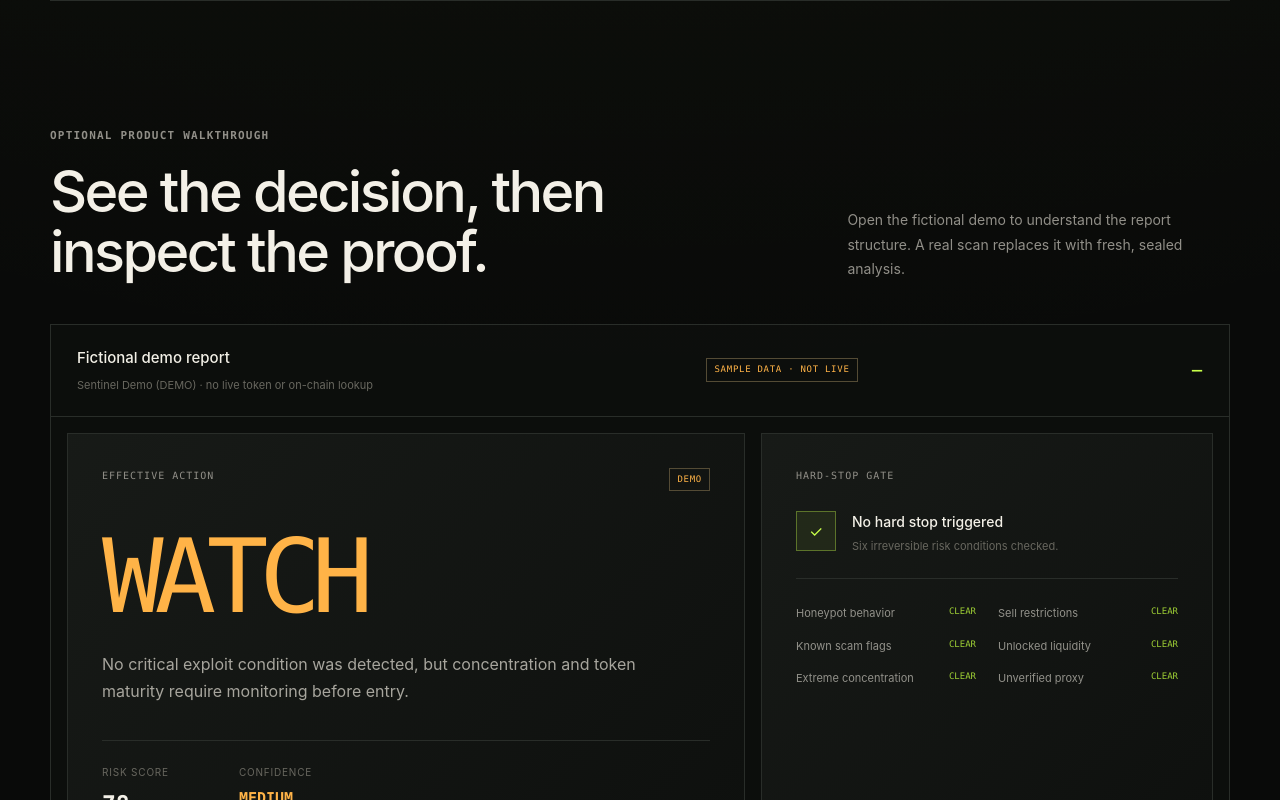
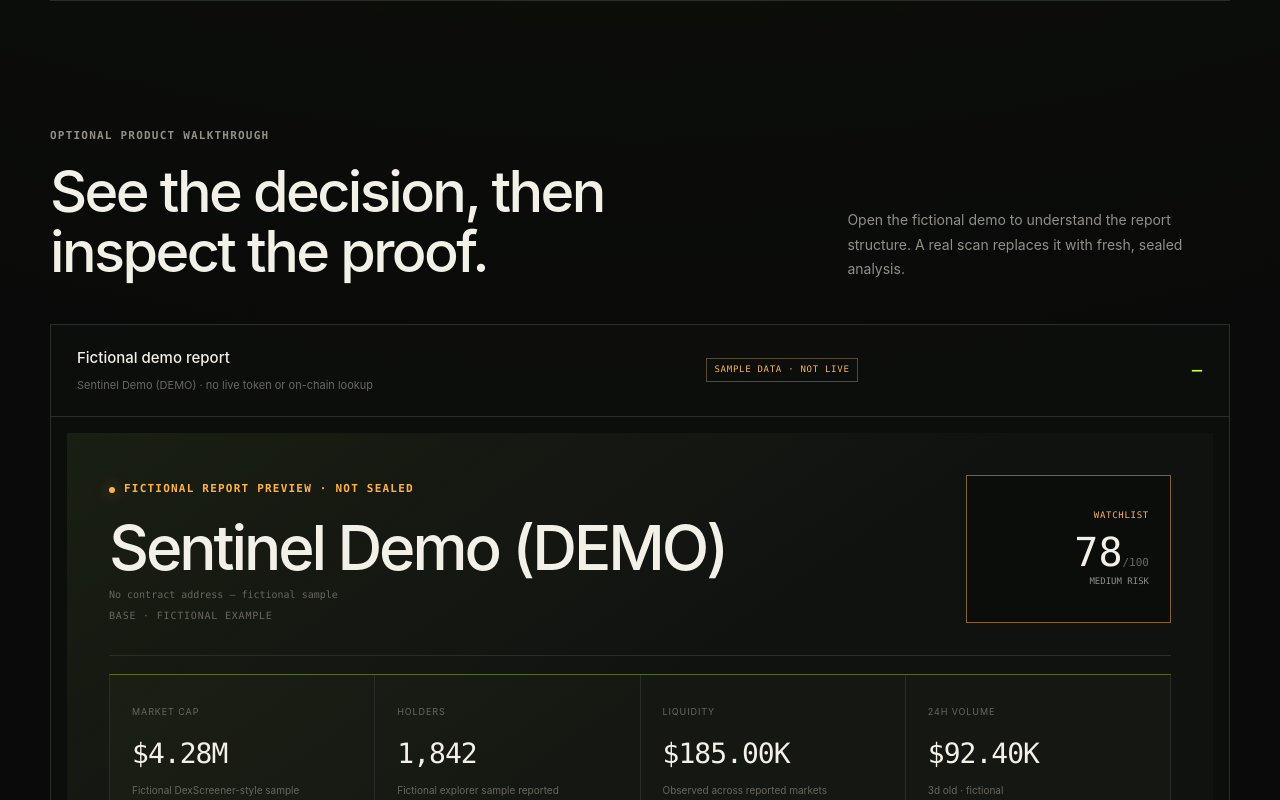
Before and after one commit to nfouad1/chainseer-api, a Next.js app in the folder chainseer_web/: page / in a window 1280 px wide. Both pictures are taken after a click on the button "OPEN DEMO REPORT →". Shown: the part 1003-1803 px from the top of the page. Built offline with nearby package versions, Linux system fonts and the light colour scheme.

Commit message:
Render demo through the live report component

```diff
--- a/chainseer_web/app/globals.css
+++ b/chainseer_web/app/globals.css
@@ -1322,6 +1322,16 @@ a { color: inherit; text-decoration: none; }
   font-size: 11px;
 }
 .demo-content { padding: 16px; }
+.demo-content > .live-report {
+  width: 100%;
+  margin: 0;
+  border: 0;
+  box-shadow: none;
+}
+.demo-live-report .eyebrow,
+.demo-live-report .status-dot { color: var(--amber); }
+.demo-live-report .status-dot { background: var(--amber); box-shadow: 0 0 14px rgba(255, 179, 71, 0.55); }
+.critical-monitor.monitor-demo button:disabled { cursor: not-allowed; }
 .decision-grid { display: grid; grid-template-columns: 1.2fr 0.8fr; gap: 16px; }
 .decision-card, .stops-card, .factor-panel, .evidence-panel {
   border: 1px solid var(--line);
--- a/chainseer_web/app/page.tsx
+++ b/chainseer_web/app/page.tsx
@@ -1,6 +1,6 @@
 "use client";
 
-import { FormEvent, useEffect, useState } from "react";
+import { FormEvent, useEffect, useId, useState } from "react";
 
 const ADDRESS_RE = /^0x[a-fA-F0-9]{40}$/;
 const SOLANA_ADDRESS_RE = /^[1-9A-HJ-NP-Za-km-z]{32,44}$/;
@@ -324,6 +324,7 @@ function nodePriority(node: EntityGraphNode, graph: EntityGraph) {
 function EntityEvidenceGraph({ graph }: { graph?: EntityGraph }) {
   const [filter, setFilter] = useState<GraphFilter>("all");
   const [selectedId, setSelectedId] = useState(graph?.root_entity_id || "");
+  const titleId = useId();
 
   if (!graph?.graph_hash || !graph.nodes?.length) {
     return (
@@ -384,13 +385,13 @@ function EntityEvidenceGraph({ graph }: { graph?: EntityGraph }) {
     .slice(0, 6);
 
   return (
-    <section className="entity-graph" aria-labelledby="entity-graph-title">
+    <section className="entity-graph" aria-labelledby={titleId}>
       <details className="analysis-disclosure">
         <summary className="entity-graph-head analysis-disclosure-trigger">
           <div>
             <span className="panel-index">03</span>
             <p className="entity-kicker">Evidence-linked ownership and control</p>
-            <h3 id="entity-graph-title">Entity &amp; insider evidence</h3>
+            <h3 id={titleId}>Entity &amp; insider evidence</h3>
           </div>
           <div className={`insider-risk risk-${graph.summary.insider_risk_level.toLowerCase()}`}>
             <span>Insider risk</span>
@@ -553,11 +554,13 @@ function LiveReport({
   isMonitoring,
   monitorBusy,
   onToggleMonitor,
+  isDemo = false,
 }: {
   report: PublicReport;
   isMonitoring: boolean;
   monitorBusy: boolean;
   onToggleMonitor: () => void;
+  isDemo?: boolean;
 }) {
   const factorEntries = Object.entries(report.factors)
     .filter(([key, value]) => key !== "legitimacy" && Number.isFinite(value))
@@ -596,12 +599,16 @@ function LiveReport({
       : "No reliable count returned";
 
   return (
-    <section className="live-report" id="live-report" aria-live="polite">
+    <section
+      className={`live-report ${isDemo ? "demo-live-report" : ""}`}
+      id={isDemo ? "demo-live-report" : "live-report"}
+      aria-live={isDemo ? undefined : "polite"}
+    >
       <div className="live-report-head">
         <div>
           <div className="eyebrow">
             <span className="status-dot" />
-            Live sealed analysis
+            {isDemo ? "Fictional report preview · not sealed" : "Live sealed analysis"}
           </div>
           <h2>
             {report.token.name || "Unknown token"}
@@ -687,26 +694,31 @@ function LiveReport({
         <p>{report.decision.recommendation || "Review the evidence before making a decision."}</p>
       </div>
 
-      <div className={`critical-monitor ${isMonitoring ? "monitor-active" : ""}`}>
+      <div className={`critical-monitor ${isMonitoring ? "monitor-active" : ""} ${isDemo ? "monitor-demo" : ""}`}>
         <div>
           <span>Critical state monitor</span>
           <strong>
-            {isMonitoring
+            {isDemo
+              ? "Available after a real token scan"
+              : isMonitoring
               ? "Watching liquidity, authority, upgrades, and sellability"
               : "Get alerted when a critical token state changes"}
           </strong>
           <p>
-            Confirmed events are checked near real time while this site is open.
-            Delivery follows watcher cadence and cannot be guaranteed before a transaction.
+            {isDemo
+              ? "Monitoring is disabled for fictional sample data. A real report can activate the device-local critical-event watcher."
+              : "Confirmed events are checked near real time while this site is open. Delivery follows watcher cadence and cannot be guaranteed before a transaction."}
           </p>
         </div>
         <button
           type="button"
           onClick={onToggleMonitor}
-          disabled={monitorBusy}
-          aria-pressed={isMonitoring}
+          disabled={isDemo || monitorBusy}
+          aria-pressed={isDemo ? undefined : isMonitoring}
         >
-          {monitorBusy
+          {isDemo
+            ? "Demo only"
+            : monitorBusy
             ? "Updating…"
             : isMonitoring
               ? "Stop monitoring"
@@ -756,14 +768,14 @@ function LiveReport({
         <details className="live-evidence analysis-disclosure">
           <summary className="panel-head analysis-disclosure-trigger">
             <div><span className="panel-index">02</span><h3>Verification</h3></div>
-            <div className="verified-seal"><span>◆</span> {report.timechain.decision || "SEALED"}</div>
+            <div className="verified-seal"><span>◆</span> {isDemo ? "DEMO · NOT SEALED" : report.timechain.decision || "SEALED"}</div>
           </summary>
           <div className="analysis-disclosure-body">
             <dl>
-              <div><dt>Timechain Ring</dt><dd>{report.timechain.ring ?? "—"}</dd></div>
-              <div><dt>Ring hash</dt><dd>{report.timechain.ring_hash?.slice(0, 20) || "—"}…</dd></div>
-              <div><dt>Ledger hash</dt><dd>{report.evidence.ledger_hash?.slice(0, 20) || "—"}…</dd></div>
-              <div><dt>{anchorLabel}</dt><dd>{report.evidence.block_pin?.toLocaleString() || "—"}</dd></div>
+              <div><dt>Timechain Ring</dt><dd>{isDemo ? "Not sealed" : report.timechain.ring ?? "—"}</dd></div>
+              <div><dt>Ring hash</dt><dd>{isDemo ? "Not created" : `${report.timechain.ring_hash?.slice(0, 20) || "—"}…`}</dd></div>
+              <div><dt>Ledger hash</dt><dd>{isDemo ? "Illustrative only" : `${report.evidence.ledger_hash?.slice(0, 20) || "—"}…`}</dd></div>
+              <div><dt>{isDemo ? `Illustrative ${anchorLabel.toLowerCase()}` : anchorLabel}</dt><dd>{report.evidence.block_pin?.toLocaleString() || "—"}</dd></div>
             </dl>
             {report.evidence.anchor_caveat && (
               <p className="anchor-caveat">{report.evidence.anchor_caveat}</p>
@@ -805,44 +817,203 @@ function LiveReport({
   );
 }
 
-const factors = [
-  { label: "Contract security", score: 94 },
-  { label: "Honeypot safety", score: 100 },
-  { label: "Liquidity health", score: 76 },
-  { label: "LP lock", score: 82 },
-  { label: "Holder distribution", score: 61 },
-  { label: "Volume quality", score: 72 },
-  { label: "Token maturity", score: 45 },
-  { label: "Creator risk", score: 68 },
-  { label: "Wash trading", score: 87 },
-  { label: "Deployer history", score: 74 },
-  { label: "Market sentiment", score: 70 },
-  { label: "Trend strength", score: 66 },
-];
-
-const evidence = [
-  {
-    id: "DEMO-001",
-    label: "Source code verified",
-    source: "Blockscout",
-    block: "Demo block",
-    status: "confirmed",
+const demoReport: PublicReport = {
+  schema_version: "chainseer.public.v1",
+  token: {
+    address: "No contract address — fictional sample",
+    name: "Sentinel Demo",
+    symbol: "DEMO",
+    chain: "Base · fictional example",
+    chain_id: 8453,
   },
-  {
-    id: "DEMO-002",
-    label: "No sell restriction detected",
-    source: "GoPlus + RPC",
-    block: "Demo block",
-    status: "confirmed",
+  decision: {
+    action: "WATCHLIST",
+    risk_level: "Medium",
+    model_risk_level: "Medium",
+    score: 78,
+    confidence: "MODERATE",
+    confidence_detail:
+      "Illustrative evidence coverage with one deliberately unresolved deployer-history check.",
+    recommendation:
+      "No deterministic hard stop appears in this fictional example, but concentration and market maturity warrant monitoring before exposure.",
+    hard_stops: [],
   },
-  {
-    id: "DEMO-003",
-    label: "Top 10 holders control 31.8%",
-    source: "RPC",
-    block: "Demo block",
-    status: "watch",
+  factors: {
+    security: 94,
+    honeypot_safety: 95,
+    liquidity: 76,
+    lp_lock: 82,
+    holder_distribution: 61,
+    volume: 72,
+    maturity: 45,
+    creator_risk: 68,
+    wash_trading: 87,
+    deployer: 50,
+    sentiment: 70,
+    trend: 66,
   },
-];
+  flags: {
+    red: [],
+    yellow: [
+      "Top 10 non-pool holders control an illustrative 31.8% of supply",
+      "Fictional market is only three days old",
+    ],
+    green: [
+      "Illustrative source code is verified",
+      "No sell restriction appears in the sample evidence",
+      "Primary liquidity custody appears constrained in the sample",
+    ],
+    unknown: {
+      deployer: "Historical deployer outcomes were intentionally omitted from the demo.",
+    },
+  },
+  market: {
+    price_usd: 0.00428,
+    market_cap_usd: 4_280_000,
+    market_cap_kind: "reported_market_cap",
+    market_cap_source: "Fictional DexScreener-style sample",
+    fdv_usd: 4_280_000,
+    liquidity_usd: 185_000,
+    volume_24h_usd: 92_400,
+    age: "3d old · fictional",
+  },
+  holders: {
+    count: 1_842,
+    count_status: "reported",
+    count_source: "Fictional explorer sample",
+    sample_size: 20,
+    sample_kind: "largest non-pool holders",
+    largest_holder_pct: 12.4,
+    top10_holder_pct: 31.8,
+    concentration_basis: "illustrative circulating supply",
+    pool_and_program_vaults_excluded: true,
+    caveat: "All holder values in this demonstration are fictional.",
+  },
+  evidence: {
+    fact_count: 7,
+    block_pin: 21_234_567,
+    anchor_type: "block_pin",
+    anchor_caveat:
+      "This block number is illustrative. No node or provider was queried and no evidence ledger was created.",
+    infrastructure_indeterminate: [],
+    facts: [
+      { id: "DEMO-001", source: "Fictional RPC", block: 21_234_567 },
+      { id: "DEMO-002", source: "Fictional Blockscout", block: 21_234_567 },
+      { id: "DEMO-003", source: "Fictional GoPlus", block: 21_234_567 },
+      { id: "DEMO-004", source: "Fictional DexScreener", block: 21_234_567 },
+      { id: "DEMO-005", source: "Fictional holder sample", block: 21_234_567 },
+      { id: "DEMO-006", source: "Fictional liquidity check", block: 21_234_567 },
+      { id: "DEMO-007", source: "Fictional market snapshot", block: 21_234_567 },
+    ],
+  },
+  timechain: {
+    decision: "DEMO · NOT SEALED",
+    scores: {},
+  },
+  entity_graph: {
+    schema_version: "chainseer.entity_graph.v1",
+    network: "base",
+    root_entity_id: "demo-token",
+    anchor: { block_pin: 21_234_567, illustrative: true },
+    summary: {
+      entity_count: 4,
+      relationship_count: 3,
+      privileged_entity_count: 1,
+      confirmed_relationship_count: 2,
+      provider_attested_relationship_count: 1,
+      signal_count: 1,
+      high_or_critical_signal_count: 0,
+      insider_risk_level: "MEDIUM",
+      coverage: "ILLUSTRATIVE",
+      scoring_scope: "demo_only",
+      changes_legitimacy_score: false,
+    },
+    nodes: [
+      {
+        id: "demo-token",
+        type: "token",
+        address: "demo:token",
+        label: "Sentinel Demo",
+        roles: ["analyzed_token"],
+        attributes: { symbol: "DEMO", fictional: true },
+      },
+      {
+        id: "demo-deployer",
+        type: "wallet",
+        address: "demo:deployer",
+        label: "Fictional deployer",
+        roles: ["deployer"],
+        attributes: { attribution: "illustrative" },
+      },
+      {
+        id: "demo-market",
+        type: "market",
+        address: "demo:primary-market",
+        label: "Fictional primary market",
+        roles: ["primary_market"],
+        attributes: { liquidity_usd: 185_000 },
+      },
+      {
+        id: "demo-holder",
+        type: "wallet",
+        address: "demo:largest-holder",
+        label: "Largest observed holder",
+        roles: ["holder"],
+        attributes: { rank: 1, supply_pct: 12.4 },
+      },
+    ],
+    edges: [
+      {
+        id: "demo-edge-1",
+        source: "demo-deployer",
+        target: "demo-token",
+        relationship: "deployed",
+        evidence_status: "onchain_confirmed",
+        confidence: "illustrative",
+        evidence_refs: ["DEMO-002"],
+        attributes: {},
+      },
+      {
+        id: "demo-edge-2",
+        source: "demo-token",
+        target: "demo-market",
+        relationship: "trades_on",
+        evidence_status: "cross_source_confirmed",
+        confidence: "illustrative",
+        evidence_refs: ["DEMO-004", "DEMO-006"],
+        attributes: {},
+      },
+      {
+        id: "demo-edge-3",
+        source: "demo-holder",
+        target: "demo-token",
+        relationship: "holds",
+        evidence_status: "provider_attested",
+        confidence: "illustrative",
+        evidence_refs: ["DEMO-005"],
+        attributes: { supply_pct: 12.4 },
+      },
+    ],
+    signals: [
+      {
+        id: "demo-signal-1",
+        code: "holder_concentration_watch",
+        severity: "medium",
+        reason: "The fictional top-10 concentration merits continued monitoring.",
+        entity_ids: ["demo-holder", "demo-token"],
+        evidence_refs: ["DEMO-005"],
+        confidence: "illustrative",
+      },
+    ],
+    limitations: [
+      "This graph demonstrates the report format only; every entity and relationship is fictional.",
+    ],
+    graph_hash: "demo_graph_hash_not_sealed",
+  },
+  analyzed_at: "Fictional preview",
+  disclaimer:
+    "SAMPLE DATA · NOT LIVE. This report was not generated from a token, no external source was queried, and nothing was sealed. It is not financial advice.",
+};
 
 export default function Home() {
   const [network, setNetwork] = useState<Network>("robinhood");
@@ -1404,87 +1575,14 @@ export default function Home() {
             </span>
             <span className="demo-tag">SAMPLE DATA · NOT LIVE</span>
           </summary>
-          <div className="demo-content">
-        <div className="decision-grid">
-          <article className="decision-card">
-            <div className="card-kicker">
-              Effective action
-              <span className="demo-tag">DEMO</span>
-            </div>
-            <div className="decision-word">WATCH</div>
-            <p>
-              No critical exploit condition was detected, but concentration
-              and token maturity require monitoring before entry.
-            </p>
-            <div className="decision-footer">
-              <div><span>Risk score</span><strong>78<span>/100</span></strong></div>
-              <div><span>Confidence</span><strong className="confidence">MEDIUM</strong></div>
-            </div>
-          </article>
-
-          <article className="stops-card">
-            <div className="card-kicker">Hard-stop gate</div>
-            <div className="clear-line">
-              <span className="clear-icon">✓</span>
-              <div>
-                <strong>No hard stop triggered</strong>
-                <p>Six irreversible risk conditions checked.</p>
-              </div>
-            </div>
-            <ul className="stop-list">
-              <li><span>Honeypot behavior</span><b>Clear</b></li>
-              <li><span>Sell restrictions</span><b>Clear</b></li>
-              <li><span>Known scam flags</span><b>Clear</b></li>
-              <li><span>Unlocked liquidity</span><b>Clear</b></li>
-              <li><span>Extreme concentration</span><b>Clear</b></li>
-              <li><span>Unverified proxy</span><b>Clear</b></li>
-            </ul>
-          </article>
-        </div>
-
-        <div className="factor-panel">
-          <div className="panel-head">
-            <div><span className="panel-index">01</span><h3>Risk dimensions</h3></div>
-            <span>Higher is safer</span>
-          </div>
-          <div className="factor-grid">
-            {factors.map((factor) => (
-              <div className="factor" key={factor.label}>
-                <div className="factor-label"><span>{factor.label}</span><strong>{factor.score}</strong></div>
-                <div className="bar">
-                  <span className={factorTone(factor.score)} style={{ width: `${factor.score}%` }} />
-                </div>
-              </div>
-            ))}
-          </div>
-        </div>
-
-        <div className="evidence-panel" id="evidence">
-          <div className="panel-head">
-            <div><span className="panel-index">02</span><h3>Evidence ledger</h3></div>
-            <div className="verified-seal"><span>◆</span> Demo format only</div>
-          </div>
-          <div className="evidence-table" role="table" aria-label="Fictional demonstration evidence ledger">
-            <div className="evidence-row evidence-header" role="row">
-              <span>Finding</span><span>Source</span><span>Block</span><span>Status</span>
-            </div>
-            {evidence.map((item) => (
-              <div className="evidence-row" role="row" key={item.id}>
-                <span><small>{item.id}</small>{item.label}</span>
-                <span>{item.source}</span>
-                <span className="mono">{item.block}</span>
-                <span className={`evidence-status ${item.status}`}>{item.status}</span>
-              </div>
-            ))}
-          </div>
-          <div className="chain-seal">
-            <div>
-              <span className="seal-mark">C</span>
-              <div><strong>Illustrative Timechain proof</strong><span>Format preview only · nothing was sealed</span></div>
-            </div>
-            <code>demo_ring_0001 · fictional_hash</code>
-          </div>
-        </div>
+          <div className="demo-content" id="evidence">
+            <LiveReport
+              report={demoReport}
+              isMonitoring={false}
+              monitorBusy={false}
+              onToggleMonitor={() => undefined}
+              isDemo
+            />
           </div>
         </details>
       </section>
```
Also changed, not shown: 1 other file (tests, documents, lock files or other folders).
